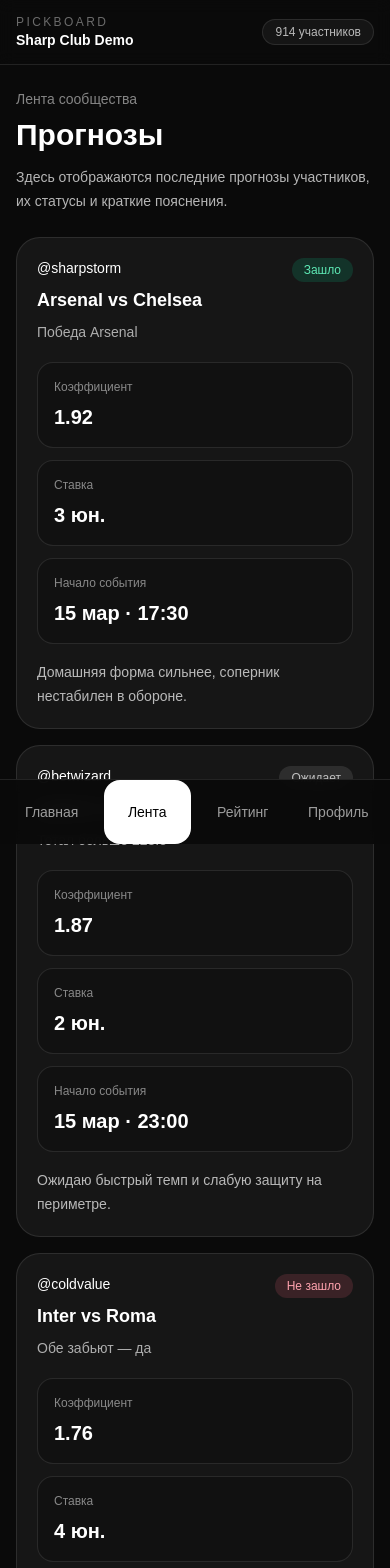
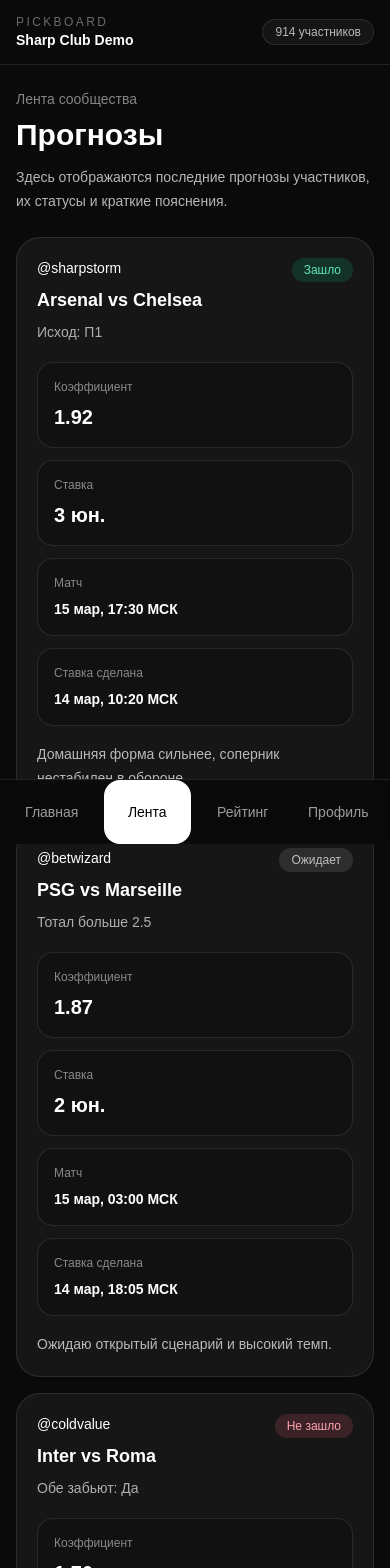
Before and after one commit to visitvitosatos-pixel/pickboard, a Next.js app: page /feed in a window 390 px wide. Shown: the top 1568 px of the page. Built offline with nearby package versions, Linux system fonts and the light colour scheme.

Commit message:
feat: normalize single bet market and split match time from bet time

```diff
--- a/src/features/pick-form/add-pick-form.tsx
+++ b/src/features/pick-form/add-pick-form.tsx
@@ -7,6 +7,7 @@ import type { StoredPick } from "@/types/pick";
 
 type BetType = "single" | "express";
 type MatchDayFilter = "today" | "tomorrow";
+type SingleMarketType = "result" | "btts" | "over" | "under";
 
 type ExpressEvent = {
   eventName: string;
@@ -28,7 +29,8 @@ type FormState = {
   league: string;
   selectedMatchId: string;
   eventName: string;
-  marketType: string;
+  singleMarketType: SingleMarketType;
+  singleMarketValue: string;
   odds: string;
   stakeUnits: string;
   note: string;
@@ -37,7 +39,7 @@ type FormState = {
 
 type FormErrors = {
   selectedMatchId?: string;
-  marketType?: string;
+  singleMarketValue?: string;
   odds?: string;
   expressEvents?: Array<{
     eventName?: string;
@@ -54,7 +56,8 @@ const initialFormState: FormState = {
   league: "",
   selectedMatchId: "",
   eventName: "",
-  marketType: "",
+  singleMarketType: "result",
+  singleMarketValue: "",
   odds: "",
   stakeUnits: "",
   note: "",
@@ -65,22 +68,14 @@ const initialFormState: FormState = {
   ],
 };
 
-const marketOptions = [
-  "Победа",
-  "Тотал больше",
-  "Тотал меньше",
-  "Обе забьют — да",
-  "Фора",
-];
-
-function getMoscowTimestampLabel() {
+function getMoscowTimestampLabel(date?: Date) {
   return new Intl.DateTimeFormat("ru-RU", {
     day: "2-digit",
     month: "short",
     hour: "2-digit",
     minute: "2-digit",
     timeZone: "Europe/Moscow",
-  }).format(new Date());
+  }).format(date ?? new Date());
 }
 
 function formatMatchDateLabel(utcDate: string) {
@@ -90,13 +85,7 @@ function formatMatchDateLabel(utcDate: string) {
     return "Дата неизвестна";
   }
 
-  return new Intl.DateTimeFormat("ru-RU", {
-    day: "2-digit",
-    month: "short",
-    hour: "2-digit",
-    minute: "2-digit",
-    timeZone: "Europe/Moscow",
-  }).format(date);
+  return `${getMoscowTimestampLabel(date)} МСК`;
 }
 
 function buildMatchLabel(match: MatchOption) {
@@ -134,6 +123,27 @@ function buildExpressSummary(events: ExpressEvent[]) {
     .join(" | ");
 }
 
+function getSingleMarketLabel(type: SingleMarketType, value: string) {
+  if (type === "result") {
+    if (value === "1") return "Исход: П1";
+    if (value === "X") return "Исход: Х";
+    if (value === "2") return "Исход: П2";
+    return "Исход";
+  }
+
+  if (type === "btts") {
+    if (value === "yes") return "Обе забьют: Да";
+    if (value === "no") return "Обе забьют: Нет";
+    return "Обе забьют";
+  }
+
+  if (type === "over") {
+    return value ? `Тотал больше ${value}` : "Тотал больше";
+  }
+
+  return value ? `Тотал меньше ${value}` : "Тотал меньше";
+}
+
 function validateForm(form: FormState): FormErrors {
   const errors: FormErrors = {};
 
@@ -152,8 +162,17 @@ function validateForm(form: FormState): FormErrors {
       errors.selectedMatchId = "Выбери матч из списка.";
     }
 
-    if (!form.marketType.trim()) {
-      errors.marketType = "Укажи рынок или исход.";
+    if (!form.singleMarketValue.trim()) {
+      errors.singleMarketValue = "Заполни параметр рынка.";
+      return errors;
+    }
+
+    if (form.singleMarketType === "over" || form.singleMarketType === "under") {
+      const totalValue = Number(form.singleMarketValue);
+
+      if (Number.isNaN(totalValue) || totalValue <= 0) {
+        errors.singleMarketValue = "Укажи корректное значение тотала.";
+      }
     }
 
     return errors;
@@ -190,45 +209,43 @@ function validateForm(form: FormState): FormErrors {
   return errors;
 }
 
-function buildStoredPick(form: FormState): StoredPick {
-  const fixedAtMsk = getMoscowTimestampLabel();
+function buildStoredPick(form: FormState, matches: MatchOption[]): StoredPick {
+  const betPlacedAt = `${getMoscowTimestampLabel()} МСК`;
 
   if (form.betType === "single") {
+    const selectedMatch = matches.find((match) => String(match.id) === form.selectedMatchId);
+
     return {
       id: crypto.randomUUID(),
       author: currentAuthor,
       sport: form.sport,
       league: form.league,
       eventName: form.eventName,
-      market: form.marketType,
+      market: getSingleMarketLabel(form.singleMarketType, form.singleMarketValue),
       odds: form.odds,
       stakeUnits: form.stakeUnits || "",
-      startTime: `${fixedAtMsk} МСК`,
-      note:
-        form.note ||
-        `Ординар · Зафиксировано автоматически: ${fixedAtMsk} МСК`,
+      matchStartTime: selectedMatch
+        ? formatMatchDateLabel(selectedMatch.utcDate)
+        : "Неизвестно",
+      betPlacedTime: betPlacedAt,
+      note: form.note || "Ординар",
       status: "pending",
       createdAt: new Date().toISOString(),
     };
   }
-
-  const filledEvents = form.expressEvents.filter(
-    (eventItem) => eventItem.eventName.trim() && eventItem.marketType.trim(),
-  );
 
   return {
     id: crypto.randomUUID(),
     author: currentAuthor,
     sport: form.sport,
     league: form.league,
-    eventName: `Экспресс (${filledEvents.length} события)`,
-    market: buildExpressSummary(filledEvents),
+    eventName: `Экспресс (${form.expressEvents.filter((item) => item.eventName && item.marketType).length} события)`,
+    market: buildExpressSummary(form.expressEvents),
     odds: form.odds,
     stakeUnits: form.stakeUnits || "",
-    startTime: `${fixedAtMsk} МСК`,
-    note:
-      form.note ||
-      `Экспресс · Зафиксировано автоматически: ${fixedAtMsk} МСК`,
+    matchStartTime: "Несколько матчей",
+    betPlacedTime: betPlacedAt,
+    note: form.note || "Экспресс",
     status: "pending",
     createdAt: new Date().toISOString(),
   };
@@ -297,7 +314,7 @@ export function AddPickForm() {
       !form.league.trim() &&
       !form.selectedMatchId.trim() &&
       !form.eventName.trim() &&
-      !form.marketType.trim() &&
+      !form.singleMarketValue.trim() &&
       !form.odds.trim() &&
       !form.stakeUnits.trim() &&
       !form.note.trim();
@@ -372,7 +389,7 @@ export function AddPickForm() {
       return;
     }
 
-    const nextPick = buildStoredPick(form);
+    const nextPick = buildStoredPick(form, matches);
 
     savePickToStorage(nextPick);
     setErrors({});
@@ -402,12 +419,11 @@ export function AddPickForm() {
   return (
     <div className="space-y-6">
       <div className="rounded-3xl border border-white/10 bg-black/20 p-4">
-        <p className="text-sm font-medium text-white">Что исправили в логике</p>
+        <p className="text-sm font-medium text-white">Новая логика ординара</p>
         <p className="mt-2 text-sm leading-6 text-white/65">
-          Для ординара матч выбирается только из футбольного API. Плюс добавлен выбор:
-          <span className="font-medium text-white"> сегодня </span>
-          или
-          <span className="font-medium text-white"> завтра</span>.
+          Матч выбирается из API, время матча подтягивается автоматически, а время
+          ставки фиксируется отдельно по МСК. Для исхода теперь нужно указывать:
+          П1, Х или П2.
         </p>
       </div>
 
@@ -452,7 +468,7 @@ export function AddPickForm() {
             <input
               type="text"
               value={form.sport}
-              onChange={(event) => updateField("sport", event.target.value)}
+              readOnly
               className={getInputClassName(false)}
             />
           </label>
@@ -462,7 +478,7 @@ export function AddPickForm() {
             <input
               type="text"
               value={form.league}
-              onChange={(event) => updateField("league", event.target.value)}
+              readOnly
               placeholder="Подставится автоматически после выбора матча"
               className={getInputClassName(false)}
             />
@@ -511,7 +527,7 @@ export function AddPickForm() {
 
                 {matches.map((match) => (
                   <option key={match.id} value={String(match.id)}>
-                    {buildMatchLabel(match)} · {match.competition} · {formatMatchDateLabel(match.utcDate)} МСК
+                    {formatMatchDateLabel(match.utcDate)} · {buildMatchLabel(match)} · {match.competition}
                   </option>
                 ))}
               </select>
@@ -521,34 +537,120 @@ export function AddPickForm() {
             </label>
 
             <section className="space-y-3">
-              <div className="flex items-center justify-between gap-4">
               <span className="text-sm text-white/70">Рынок *</span>
-                {errors.marketType ? (
-                  <p className="text-sm text-rose-300">{errors.marketType}</p>
-                ) : null}
-              </div>
 
               <div className="flex flex-wrap gap-2">
-                {marketOptions.map((market) => (
                 <button
-                    key={market}
                   type="button"
-                    onClick={() => updateField("marketType", market)}
-                    className={getChipClassName(form.marketType === market)}
+                  onClick={() => {
+                    updateField("singleMarketType", "result");
+                    updateField("singleMarketValue", "");
+                  }}
+                  className={getChipClassName(form.singleMarketType === "result")}
                 >
-                    {market}
+                  Исход
+                </button>
+
+                <button
+                  type="button"
+                  onClick={() => {
+                    updateField("singleMarketType", "btts");
+                    updateField("singleMarketValue", "");
+                  }}
+                  className={getChipClassName(form.singleMarketType === "btts")}
+                >
+                  Обе забьют
+                </button>
+
+                <button
+                  type="button"
+                  onClick={() => {
+                    updateField("singleMarketType", "over");
+                    updateField("singleMarketValue", "");
+                  }}
+                  className={getChipClassName(form.singleMarketType === "over")}
+                >
+                  Тотал больше
+                </button>
+
+                <button
+                  type="button"
+                  onClick={() => {
+                    updateField("singleMarketType", "under");
+                    updateField("singleMarketValue", "");
+                  }}
+                  className={getChipClassName(form.singleMarketType === "under")}
+                >
+                  Тотал меньше
+                </button>
+              </div>
+            </section>
+
+            {form.singleMarketType === "result" ? (
+              <section className="space-y-3">
+                <span className="text-sm text-white/70">Выбор исхода *</span>
+
+                <div className="flex flex-wrap gap-2">
+                  {["1", "X", "2"].map((value) => (
+                    <button
+                      key={value}
+                      type="button"
+                      onClick={() => updateField("singleMarketValue", value)}
+                      className={getChipClassName(form.singleMarketValue === value)}
+                    >
+                      {value === "1" ? "П1" : value === "X" ? "Х" : "П2"}
                     </button>
                   ))}
                 </div>
 
+                {errors.singleMarketValue ? (
+                  <p className="text-sm text-rose-300">{errors.singleMarketValue}</p>
+                ) : null}
+              </section>
+            ) : null}
+
+            {form.singleMarketType === "btts" ? (
+              <section className="space-y-3">
+                <span className="text-sm text-white/70">Обе забьют *</span>
+
+                <div className="flex flex-wrap gap-2">
+                  {[
+                    { value: "yes", label: "Да" },
+                    { value: "no", label: "Нет" },
+                  ].map((item) => (
+                    <button
+                      key={item.value}
+                      type="button"
+                      onClick={() => updateField("singleMarketValue", item.value)}
+                      className={getChipClassName(form.singleMarketValue === item.value)}
+                    >
+                      {item.label}
+                    </button>
+                  ))}
+                </div>
+
+                {errors.singleMarketValue ? (
+                  <p className="text-sm text-rose-300">{errors.singleMarketValue}</p>
+                ) : null}
+              </section>
+            ) : null}
+
+            {form.singleMarketType === "over" || form.singleMarketType === "under" ? (
+              <label className="space-y-2">
+                <span className="text-sm text-white/70">Значение тотала *</span>
                 <input
-                type="text"
-                value={form.marketType}
-                onChange={(event) => updateField("marketType", event.target.value)}
-                placeholder="Или введи свой вариант рынка"
-                className={getInputClassName(Boolean(errors.marketType))}
+                  type="number"
+                  step="0.5"
+                  value={form.singleMarketValue}
+                  onChange={(event) => updateField("singleMarketValue", event.target.value)}
+                  placeholder="Например: 2.5"
+                  className={getInputClassName(Boolean(errors.singleMarketValue))}
                 />
-            </section>
+                {errors.singleMarketValue ? (
+                  <p className="text-sm text-rose-300">{errors.singleMarketValue}</p>
+                ) : null}
+              </label>
+            ) : null}
           </>
         ) : (
           <section className="space-y-4">
@@ -595,7 +697,7 @@ export function AddPickForm() {
 
                       {matches.map((match) => (
                         <option key={match.id} value={String(match.id)}>
-                          {buildMatchLabel(match)} · {match.competition}
+                          {formatMatchDateLabel(match.utcDate)} · {buildMatchLabel(match)}
                         </option>
                       ))}
                     </select>
@@ -614,7 +716,7 @@ export function AddPickForm() {
                       onChange={(event) =>
                         updateExpressEvent(index, "marketType", event.target.value)
                       }
-                      placeholder="Например: Победа хозяев"
+                      placeholder="Например: П1"
                       className={getInputClassName(
                         Boolean(errors.expressEvents?.[index]?.marketType),
                       )}
@@ -742,7 +844,8 @@ export function AddPickForm() {
             odds={submittedPick.odds}
             status={submittedPick.status}
             note={submittedPick.note}
-            startTime={submittedPick.startTime}
+            matchStartTime={submittedPick.matchStartTime}
+            betPlacedTime={submittedPick.betPlacedTime}
             stakeUnits={submittedPick.stakeUnits}
           />
         </section>
--- a/src/features/picks/pick-card.tsx
+++ b/src/features/picks/pick-card.tsx
@@ -5,7 +5,8 @@ type PickCardProps = {
   odds: string;
   status: "pending" | "won" | "lost";
   note: string;
-  startTime: string;
+  matchStartTime: string;
+  betPlacedTime: string;
   stakeUnits?: string;
   actions?: React.ReactNode;
 };
@@ -29,7 +30,8 @@ export function PickCard({
   odds,
   status,
   note,
-  startTime,
+  matchStartTime,
+  betPlacedTime,
   stakeUnits,
   actions,
 }: PickCardProps) {
@@ -49,7 +51,7 @@ export function PickCard({
         </span>
       </div>
 
-      <div className="mt-5 grid gap-3 sm:grid-cols-3">
+      <div className="mt-5 grid gap-3 sm:grid-cols-2 lg:grid-cols-4">
         <div className="rounded-2xl border border-white/10 bg-black/20 p-4">
           <p className="text-xs text-white/50">Коэффициент</p>
           <p className="mt-2 text-xl font-semibold text-white">{odds}</p>
@@ -63,8 +65,17 @@ export function PickCard({
         </div>
 
         <div className="rounded-2xl border border-white/10 bg-black/20 p-4">
-          <p className="text-xs text-white/50">Начало события</p>
-          <p className="mt-2 text-xl font-semibold text-white">{startTime}</p>
+          <p className="text-xs text-white/50">Матч</p>
+          <p className="mt-2 text-sm font-semibold text-white">
+            {matchStartTime}
+          </p>
+        </div>
+
+        <div className="rounded-2xl border border-white/10 bg-black/20 p-4">
+          <p className="text-xs text-white/50">Ставка сделана</p>
+          <p className="mt-2 text-sm font-semibold text-white">
+            {betPlacedTime}
+          </p>
         </div>
       </div>
 
--- a/src/features/picks/picks-feed.tsx
+++ b/src/features/picks/picks-feed.tsx
@@ -10,12 +10,13 @@ const demoPicks: StoredPick[] = [
     id: "demo-1",
     author: "@sharpstorm",
     sport: "Футбол",
-    league: "EPL",
+    league: "Premier League",
     eventName: "Arsenal vs Chelsea",
-    market: "Победа Arsenal",
+    market: "Исход: П1",
     odds: "1.92",
     stakeUnits: "3",
-    startTime: "15 мар · 17:30",
+    matchStartTime: "15 мар, 17:30 МСК",
+    betPlacedTime: "14 мар, 10:20 МСК",
     note: "Домашняя форма сильнее, соперник нестабилен в обороне.",
     status: "won",
     createdAt: "2026-03-14T10:00:00.000Z",
@@ -23,14 +24,15 @@ const demoPicks: StoredPick[] = [
   {
     id: "demo-2",
     author: "@betwizard",
-    sport: "Баскетбол",
-    league: "NBA",
-    eventName: "Lakers vs Suns",
-    market: "Тотал больше 228.5",
+    sport: "Футбол",
+    league: "Ligue 1",
+    eventName: "PSG vs Marseille",
+    market: "Тотал больше 2.5",
     odds: "1.87",
     stakeUnits: "2",
-    startTime: "15 мар · 23:00",
-    note: "Ожидаю быстрый темп и слабую защиту на периметре.",
+    matchStartTime: "15 мар, 03:00 МСК",
+    betPlacedTime: "14 мар, 18:05 МСК",
+    note: "Ожидаю открытый сценарий и высокий темп.",
     status: "pending",
     createdAt: "2026-03-14T11:00:00.000Z",
   },
@@ -40,10 +42,11 @@ const demoPicks: StoredPick[] = [
     sport: "Футбол",
     league: "Serie A",
     eventName: "Inter vs Roma",
-    market: "Обе забьют — да",
+    market: "Обе забьют: Да",
     odds: "1.76",
     stakeUnits: "4",
-    startTime: "14 мар · 21:45",
+    matchStartTime: "14 мар, 21:45 МСК",
+    betPlacedTime: "14 мар, 12:10 МСК",
     note: "Ставка по форме атаки, но матч ушел в закрытый сценарий.",
     status: "lost",
     createdAt: "2026-03-14T09:00:00.000Z",
@@ -94,7 +97,8 @@ export function PicksFeed() {
             odds={pick.odds}
             status={pick.status}
             note={pick.note}
-            startTime={pick.startTime}
+            matchStartTime={pick.matchStartTime}
+            betPlacedTime={pick.betPlacedTime}
             stakeUnits={pick.stakeUnits}
             actions={
               isLocalPick ? (
--- a/src/types/pick.ts
+++ b/src/types/pick.ts
@@ -9,7 +9,8 @@ export type StoredPick = {
   market: string;
   odds: string;
   stakeUnits: string;
-  startTime: string;
+  matchStartTime: string;
+  betPlacedTime: string;
   note: string;
   status: PickStatus;
   createdAt: string;
```
Lines whose indentation alone changed are shown as unchanged.
